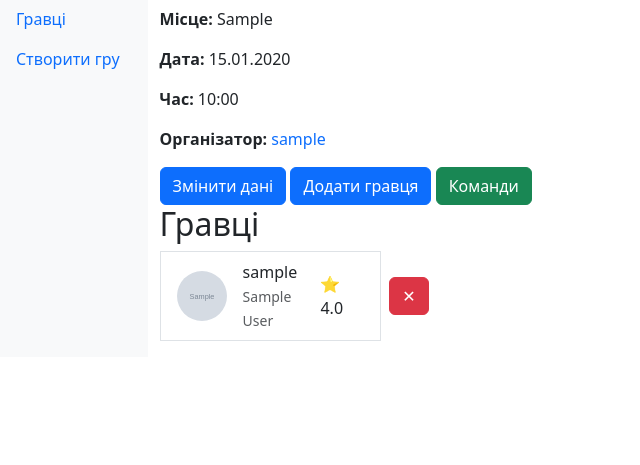
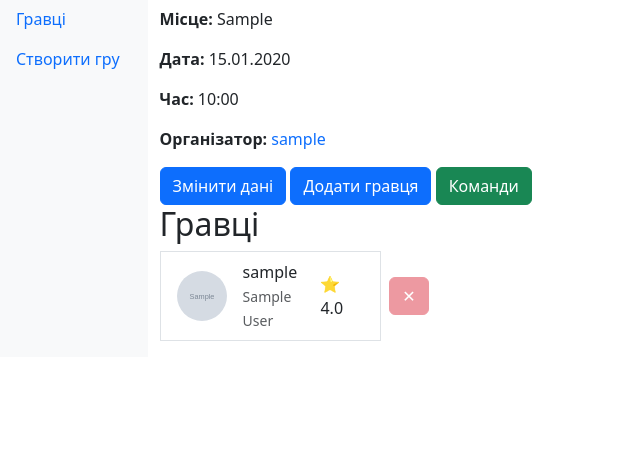
Before and after one commit to AndrewSkylone/TeamManager, a Django app: page /game/1/ in a window 1280 px wide. Shown: the part 57-522 px from the top of the page, without its empty margins (0-640 px from the left). Run offline with Django 4.2, Linux system fonts and the light colour scheme; a user stored in the database is signed in; tables that the repository leaves empty hold one stand-in row (values such as "Sample post"); grey boxes marked "Sample" are stand-in pictures; some libraries are stand-ins or nearby versions.

Commit message:
прозорість кнопки видалити

```diff
--- a/sport_team/main/templates/main/game/detail.html
+++ b/sport_team/main/templates/main/game/detail.html
@@ -47,7 +47,7 @@
             {% if game.organizer.pk == user.pk %}
             <form method="post" action="{% url 'main:game_remove_player' game.pk player.pk %}">
                 {% csrf_token %}
-                <button type="submit" class="btn btn-danger m-2">✕</button>
+                <button type="submit" class="btn btn-danger m-2 opacity-50">✕</button>
             </form>
             {% endif %}
         </div>
```
